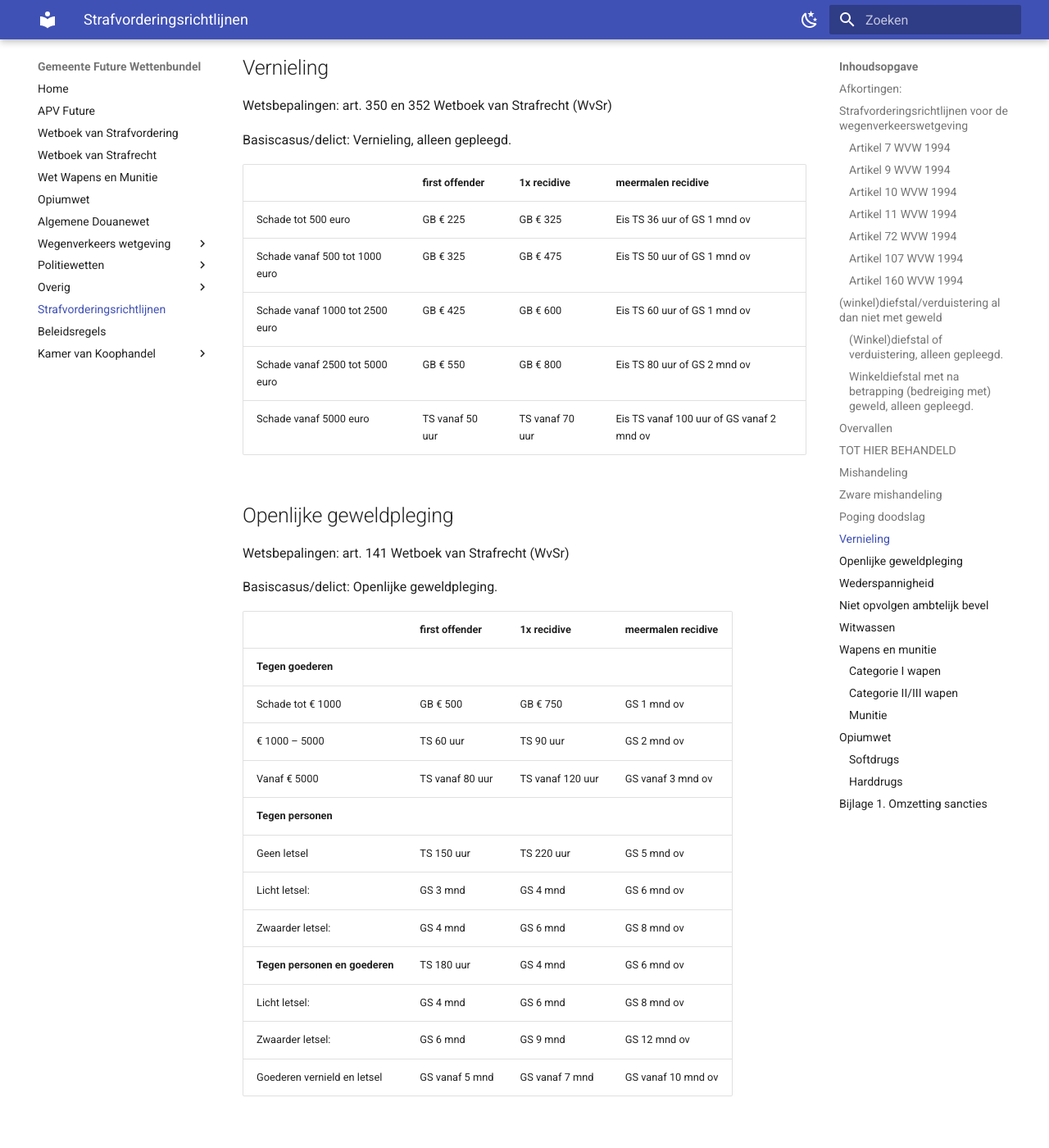
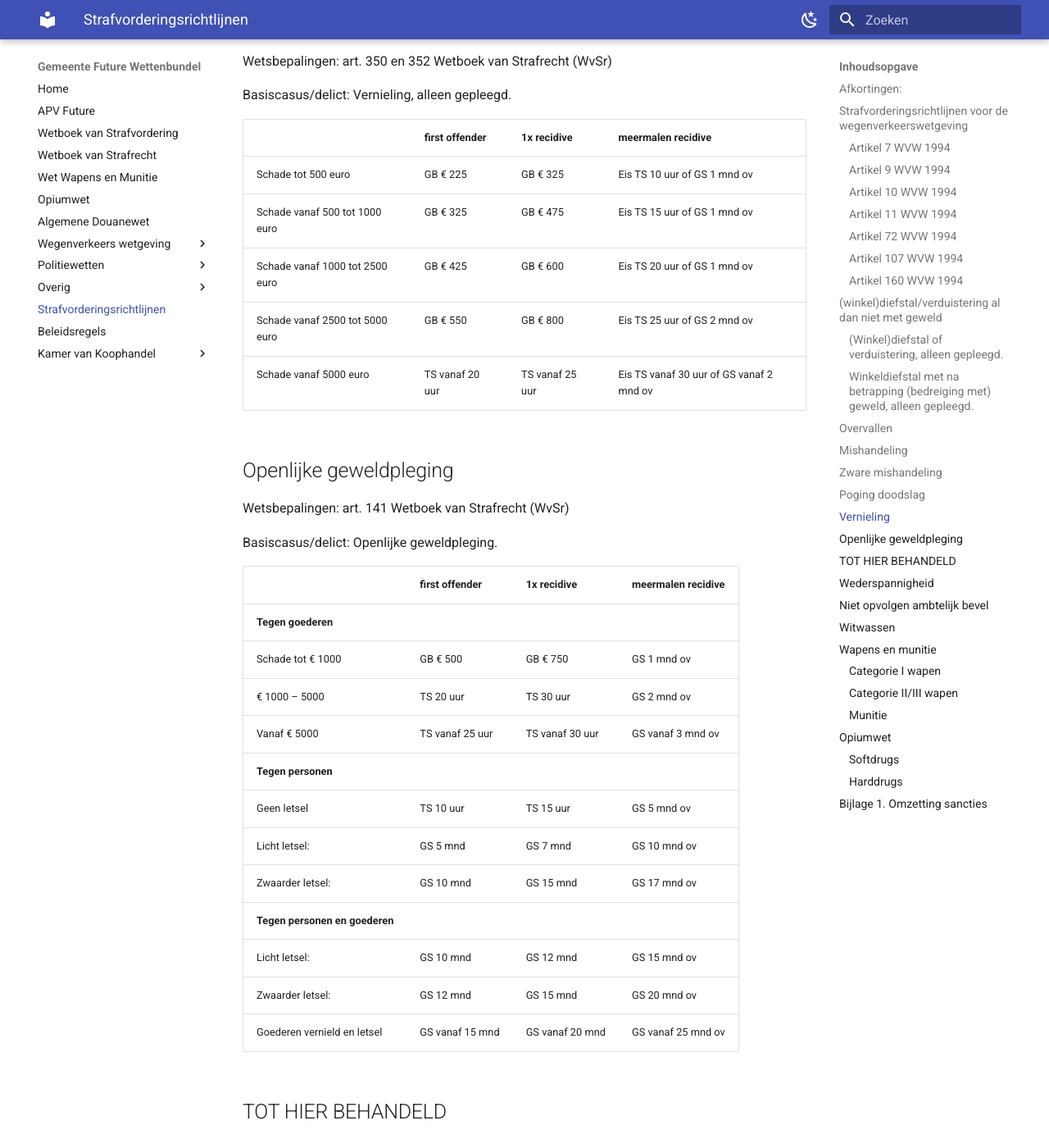
Before and after one commit to EnriqueFernandez20/FutureRP-Wettenbundel, an MkDocs documentation site: the page built from docs/strafvorderingsrichtlijnen.md, in a window 1280 px wide and 1400 px high, scrolled down 7946 px. Shown: the whole window at 82% size. Built offline with MkDocs 1.6.1 and Material for MkDocs 9.7.7, drawn with Linux system fonts in a browser that asks for light colours; some of the changed text lies outside the part shown.

Commit message:
Update strafvorderingsrichtlijnen.md

```diff
--- a/docs/strafvorderingsrichtlijnen.md
+++ b/docs/strafvorderingsrichtlijnen.md
@@ -175,15 +172,15 @@
 
 |                       |                                                      | first offender            | 1x recidive | meermalen recidive |
 | --------------------- | ---------------------------------------------------- | ------------------------- | ----------- | ------------------ |
-| Geen letsel, wel pijn | Droge klap                                           | GB € 400                  | TS 48 uur   | GS 1 mnd ov        |
-|                       | Meerdere klappen/schoppen                            | TS 32 uur                 | TS 48 uur   | GS 1 mnd ov        |
-|                       | Slag/stootwapen, kopstoot of gegooid voorwerp        | TS 60 uur                 | TS 90 uur   | GS 2 mnd ov        |
-| Licht letsel          | Droge klap                                           | GB €750                   | TS 80 uur   | GS 1 mnd ov        |
-|                       | Meerdere klappen/schoppen                            | TS 60 uur                 | TS 90 uur   | GS 2 mnd ov        |
-|                       | Slag/stootwapen, kopstoot of gegooid voorwerp        | TS 120 uur                | TS 180 uur  | GS 4 mnd ov        |
-| Zwaarder letsel       | Droge klap                                           | TS 80 uur                 | TS 120 uur  | GS 3 mnd ov        |
-|                       | Meerdere klappen/schoppen                            | TS 100 uur                | TS 150 uur  | GS 4 mnd ov        |
-|                       | Slag/stootwapen, kopstoot of gegooid voorwerp        | TS 150 uur                | TS 220 uur  | GS 5 mnd ov        |
+| Geen letsel, wel pijn | Droge klap                                           | GB € 400                  | TS 10 uur   | TS 15 uur          |
+|                       | Meerdere klappen/schoppen                            | TS 32 uur                 | TS 48 uur   | TS 10 uur          |
+|                       | Slag/stootwapen, kopstoot of gegooid voorwerp        | GB € 1500  TS 20 uur      | TS 90 uur   | GS 2 mnd ov        |
+| Licht letsel          | Droge klap                                           | GB €750                   | TS 15 uur   | TS 10 uur          |
+|                       | Meerdere klappen/schoppen                            | GB € 1000                 | TS 20 uur   | GS 2 mnd ov        |
+|                       | Slag/stootwapen, kopstoot of gegooid voorwerp        |GB € 1500  TS 20 uur       | TS 30 uur   | GS 4 mnd ov        |
+| Zwaarder letsel       | Droge klap                                           | GB €1000                  | TS 10 uur   | GS 3 mnd ov        |
+|                       | Meerdere klappen/schoppen                            | GB € 2000  TS 30 uur      | TS 40 uur   | GS 4 mnd ov        |
+|                       | Slag/stootwapen, kopstoot of gegooid voorwerp        | GB € 3000  TS 45 uur      | TS 220 uur  | GS 5 mnd ov        |
 |                       | Steekwapen of een als zodanig aan te merken voorwerp | Maatwerk of zie 302/45 sr |             |                    |
 
 **Bijzonderheden**
@@ -204,11 +201,11 @@
 |                                                                                                                              | Letsel                                                                   | First offender                              |
 | ---------------------------------------------------------------------------------------------------------------------------- | ------------------------------------------------------------------------ | ------------------------------------------- |
 | Slaan tegen het hoofd/ kopsto(o)t(en) of Schoppen tegen het lichaam of Slachtoffer ergens in/af duwen                        | Zwaar lichamelijk letsel                                                 | GS 6 tot 18 maanden                         |
-|                                                                                                                              | Blijvende ernstige lichamelijke gevolgen/ invaliditeit/hulpbehoevendheid | GS 24 tot 36 maanden                        |
+|                                                                                                                              | Blijvende ernstige lichamelijke gevolgen/ invaliditeit/hulpbehoevendheid | GS 12 tot 18 maanden                        |
 | Gooien, slaan met voorwerp (niet zijnde wapen WWM) of met vuurwerk of Met een auto opzettelijk inrijden op een persoon       | Zwaar lichamelijk letsel                                                 | GS 12 tot 24 maanden (bij inrijden ook OBM) |
-|                                                                                                                              | Blijvende ernstige lichamelijke gevolgen/ invaliditeit/hulpbehoevendheid | GS 30 tot 42 maanden (bij inrijden ook OBM) |
+|                                                                                                                              | Blijvende ernstige lichamelijke gevolgen/ invaliditeit/hulpbehoevendheid | GS 17 tot 24 maanden (bij inrijden ook OBM) |
 | Steken met een mes of vergelijkbaar voorwerp of Kapotgeslagen glas of Gebruik slagwapen/zwaar voorwerp/fles of glas op hoofd | Zwaar lichamelijk letsel                                                 | GS 24 tot 36 maanden                        |
-|                                                                                                                              | Blijvende ernstige lichamelijke gevolgen/ invaliditeit/hulpbehoevendheid | GS 48 tot 72 maanden                        |
+|                                                                                                                              | Blijvende ernstige lichamelijke gevolgen/ invaliditeit/hulpbehoevendheid | GS 28 tot 36 maanden                        |
 
 ## Poging doodslag
 
@@ -216,15 +213,15 @@
 
 |                                                                                                                        | Letsel                                                                   | First offender        |
 | ---------------------------------------------------------------------------------------------------------------------- | ------------------------------------------------------------------------ | --------------------- |
-| Schoppen tegen het hoofd of Slachtoffer ergens in / voor /af duwen of Met een auto opzettelijk inrijden op een persoon | Geen/ licht / zwaarder letsel                                            | GS 12 tot 28 maanden  |
-|                                                                                                                        | Zwaar lichamelijk letsel                                                 | GS 40 tot 52 maanden  |
-|                                                                                                                        | Blijvende ernstige lichamelijke gevolgen/ invaliditeit/hulpbehoevendheid | GS 60 tot 84 maanden  |
-| Steken met een mes of vergelijkbaar voorwerp of Gebruik slagwapen/zwaar voorwerp                                       | Geen/ licht / zwaarder letsel                                            | GS 24 tot 42 maanden  |
-|                                                                                                                        | Zwaar lichamelijk letsel                                                 | GS 48 tot 72 maanden  |
-|                                                                                                                        | Blijvende ernstige lichamelijke gevolgen/ invaliditeit/hulpbehoevendheid | GS 72 tot 96 maanden  |
-| Schieten met een vuurwapen in de richting van een persoon (het wapenbezit apart ten laste leggen!)                     | Geen/ licht / zwaarder letsel                                            | GS 36 tot 48 maanden  |
-|                                                                                                                        | Zwaar lichamelijk letsel                                                 | GS 72 tot 96 maanden  |
-|                                                                                                                        | Blijvende ernstige lichamelijke gevolgen/ invaliditeit/hulpbehoevendheid | GS 96 tot 120 maanden |
+| Schoppen tegen het hoofd of Slachtoffer ergens in / voor /af duwen of Met een auto opzettelijk inrijden op een persoon | Geen/ licht / zwaarder letsel                                            | GS 5 tot  10 maanden  |
+|                                                                                                                        | Zwaar lichamelijk letsel                                                 | GS 10 tot 15 maanden  |
+|                                                                                                                        | Blijvende ernstige lichamelijke gevolgen/ invaliditeit/hulpbehoevendheid | GS 15 tot 20 maanden  |
+| Steken met een mes of vergelijkbaar voorwerp of Gebruik slagwapen/zwaar voorwerp                                       | Geen/ licht / zwaarder letsel                                            | GS 20 tot 30 maanden  |
+|                                                                                                                        | Zwaar lichamelijk letsel                                                 | GS 25 tot 35 maanden  |
+|                                                                                                                        | Blijvende ernstige lichamelijke gevolgen/ invaliditeit/hulpbehoevendheid | GS 35 tot 40 maanden  |
+| Schieten met een vuurwapen in de richting van een persoon (het wapenbezit apart ten laste leggen!)                     | Geen/ licht / zwaarder letsel                                            | GS 30 tot 35 maanden  |
+|                                                                                                                        | Zwaar lichamelijk letsel                                                 | GS 35 tot 40 maanden  |
+|                                                                                                                        | Blijvende ernstige lichamelijke gevolgen/ invaliditeit/hulpbehoevendheid | GS 40 tot 45 maanden |
 
 **Bijzonderheden:**
 
@@ -244,11 +241,11 @@
 
 |                                 | first offender  | 1x recidive     | meermalen recidive                        |
 | ------------------------------- | --------------- | --------------- | ----------------------------------------- |
-| Schade tot 500 euro             | GB € 225        | GB € 325        | Eis TS 36 uur of GS 1 mnd ov              |
-| Schade vanaf 500 tot 1000 euro  | GB € 325        | GB € 475        | Eis TS 50 uur of GS 1 mnd ov              |
-| Schade vanaf 1000 tot 2500 euro | GB € 425        | GB € 600        | Eis TS 60 uur of GS 1 mnd ov              |
-| Schade vanaf 2500 tot 5000 euro | GB € 550        | GB € 800        | Eis TS 80 uur of GS 2 mnd ov              |
-| Schade vanaf 5000 euro          | TS vanaf 50 uur | TS vanaf 70 uur | Eis TS vanaf 100 uur of GS vanaf 2 mnd ov |
+| Schade tot 500 euro             | GB € 225        | GB € 325        | Eis TS 10 uur of GS 1 mnd ov              |
+| Schade vanaf 500 tot 1000 euro  | GB € 325        | GB € 475        | Eis TS 15 uur of GS 1 mnd ov              |
+| Schade vanaf 1000 tot 2500 euro | GB € 425        | GB € 600        | Eis TS 20 uur of GS 1 mnd ov              |
+| Schade vanaf 2500 tot 5000 euro | GB € 550        | GB € 800        | Eis TS 25 uur of GS 2 mnd ov              |
+| Schade vanaf 5000 euro          | TS vanaf 20 uur | TS vanaf 25 uur | Eis TS vanaf 30 uur of GS vanaf 2 mnd ov |
 
 ## Openlijke geweldpleging
 
@@ -260,16 +257,22 @@
 | ------------------------------ | --------------- | ---------------- | ------------------ |
 | **Tegen goederen**             |                 |                  |                    |
 | Schade tot € 1000              | GB € 500        | GB € 750         | GS 1 mnd ov        |
-| € 1000 – 5000                  | TS 60 uur       | TS 90 uur        | GS 2 mnd ov        |
-| Vanaf € 5000                   | TS vanaf 80 uur | TS vanaf 120 uur | GS vanaf 3 mnd ov  |
+| € 1000 – 5000                  | TS 20 uur       | TS 30 uur        | GS 2 mnd ov        |
+| Vanaf € 5000                   | TS vanaf 25 uur | TS vanaf 30 uur  | GS vanaf 3 mnd ov  |
 | **Tegen personen**             |                 |                  |                    |
-| Geen letsel                    | TS 150 uur      | TS 220 uur       | GS 5 mnd ov        |
-| Licht letsel:                  | GS 3 mnd        | GS 4 mnd         | GS 6 mnd ov        |
-| Zwaarder letsel:               | GS 4 mnd        | GS 6 mnd         | GS 8 mnd ov        |
-| **Tegen personen en goederen** | TS 180 uur      | GS 4 mnd         | GS 6 mnd ov        |
-| Licht letsel:                  | GS 4 mnd        | GS 6 mnd         | GS 8 mnd ov        |
-| Zwaarder letsel:               | GS 6 mnd        | GS 9 mnd         | GS 12 mnd ov       |
-| Goederen vernield en letsel    | GS vanaf 5 mnd  | GS vanaf 7 mnd   | GS vanaf 10 mnd ov |
+| Geen letsel                    | TS 10 uur       | TS 15 uur        | GS 5 mnd ov        |
+| Licht letsel:                  | GS 5 mnd        | GS 7 mnd         | GS 10 mnd ov       |
+| Zwaarder letsel:               | GS 10 mnd       | GS 15 mnd        | GS 17 mnd ov       |
+| **Tegen personen en goederen** |                 |                  |                    |
+| Licht letsel:                  | GS 10 mnd       | GS 12 mnd        | GS 15 mnd ov       |
+| Zwaarder letsel:               | GS 12 mnd       | GS 15 mnd        | GS 20 mnd ov       |
+| Goederen vernield en letsel    | GS vanaf 15 mnd | GS vanaf 20 mnd  | GS vanaf 25 mnd ov |
+
+
+TOT HIER BEHANDELD
+------------------
+
+
 
 ## Wederspannigheid
 
```
Also changed, not shown: other parts of docs/strafvorderingsrichtlijnen.md (+2 -5 lines).
